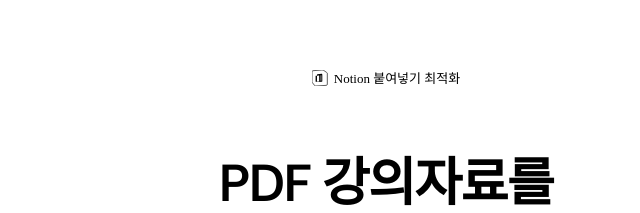
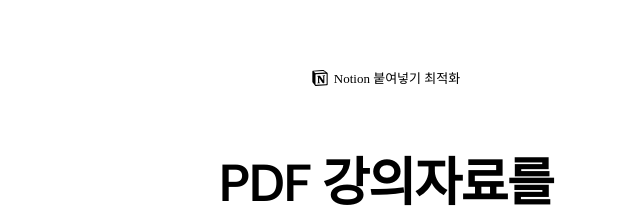
Before and after one commit to l2juhan/PDFnMD_FRONTEND, an Astro site: page / in a window 1280 px wide. Shown: the part 205-418 px from the top of the page, 254-894 px from the left. Built offline with nearby package versions, Linux system fonts and the light colour scheme; Astro itself is replaced by a stand-in of ours; no server answers.

Commit message:
fix: Notion 아이콘 SVG 수정 (Simple Icons 기반)

```diff
--- a/src/components/icons/NotionIcon.astro
+++ b/src/components/icons/NotionIcon.astro
@@ -1,25 +1,21 @@
 ---
 /**
- * NotionIcon - Notion 공식 로고 SVG
+ * NotionIcon - Notion 로고 SVG
+ * Simple Icons (https://simpleicons.org) 기반
  */
 interface Props {
   class?: string;
 }
 
-const { class: className = 'w-4 h-4' } = Astro.props;
+const { class: className } = Astro.props;
 ---
 
-<svg class={className} viewBox="0 0 100 100" xmlns="http://www.w3.org/2000/svg">
-  <path
-    d="M6.017 4.313l55.333-4.087c6.797-.583 8.543-.19 12.817 2.917l17.663 12.443c2.913 2.14 3.883 2.723 3.883 5.053v68.243c0 4.277-1.553 6.807-6.99 7.193L24.467 99.967c-4.08.193-6.023-.39-8.16-3.113L3.3 79.94c-2.333-3.113-3.3-5.443-3.3-8.167V11.113c0-3.497 1.553-6.413 6.017-6.8z"
-    fill="white"
-    stroke="black"
-    stroke-width="4"
-  />
-  <path
-    fill-rule="evenodd"
-    clip-rule="evenodd"
-    d="M42.953 72.367l-18.1 1.127c-1.75.097-2.333-.583-2.333-1.75V38.197c0-1.36.583-2.14 1.943-2.24l18.49-1.07c1.36-.097 1.943.68 1.943 1.847v33.693c0 1.167-.583 2.043-1.943 2.14v-.2zM62.193 25.063c-.387-1.75-.97-1.847-2.72-1.557L34.097 26.04c-1.75.29-3.11 1.557-3.11 3.5v42.91c0 1.557.78 2.917 2.333 2.723l28.18-1.75c2.14-.193 2.917-1.557 2.917-3.307V28.37c0-1.36-.39-2.527-2.223-3.307zm-4.183 7.777v34.083l-3.89.39V33.23l3.89-.39z"
-    fill="black"
-  />
+<svg
+  class={className}
+  role="img"
+  viewBox="0 0 24 24"
+  xmlns="http://www.w3.org/2000/svg"
+  fill="currentColor"
+>
+  <path d="M4.459 4.208c.746.606 1.026.56 2.428.466l13.215-.793c.28 0 .047-.28-.046-.326L17.86 1.968c-.42-.326-.981-.7-2.055-.607L3.01 2.295c-.466.046-.56.28-.374.466zm.793 3.08v13.904c0 .747.373 1.027 1.214.98l14.523-.84c.841-.046.935-.56.935-1.167V6.354c0-.606-.233-.933-.748-.887l-15.177.887c-.56.047-.747.327-.747.934zm14.337.745c.093.42 0 .84-.42.888l-.7.14v10.264c-.608.327-1.168.514-1.635.514-.748 0-.935-.234-1.495-.933l-4.577-7.186v6.952L12.21 19s0 .84-1.168.84l-3.222.186c-.093-.186 0-.653.327-.746l.84-.233V9.854L7.822 9.76c-.094-.42.14-1.026.793-1.073l3.456-.233 4.764 7.279v-6.44l-1.215-.139c-.093-.514.28-.887.747-.933zM1.936 1.035l13.31-.98c1.634-.14 2.055-.047 3.082.7l4.249 2.986c.7.513.934.653.934 1.213v16.378c0 1.026-.373 1.634-1.68 1.726l-15.458.934c-.98.047-1.448-.093-1.962-.747l-3.129-4.06c-.56-.747-.793-1.306-.793-1.96V2.667c0-.839.374-1.54 1.447-1.632z"/>
 </svg>
```
